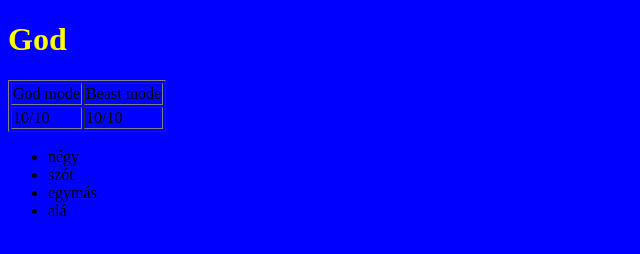
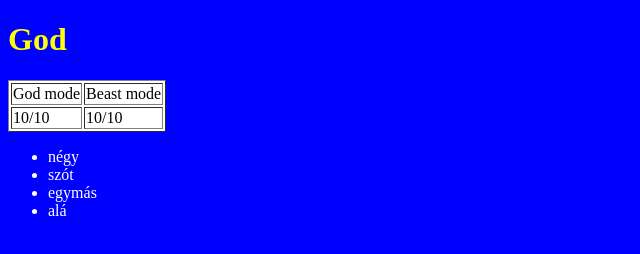
Before and after one commit to SzaboDoktorIvan/proba, a plain HTML site: page index.html in a window 1280 px wide. Shown: the whole page, without its empty margins (0-640 px from the left). Drawn offline with Linux system fonts and the light colour scheme.

Commit message:
colors changed

```diff
--- a/style.css
+++ b/style.css
@@ -9,3 +9,11 @@ body{
 ul{
     size: 200px;
 }
+
+table{
+    background-color: white;
+}
+
+ul{
+    color: white;
+}
```
Also changed, not shown: index.html (+2 -0 lines).
